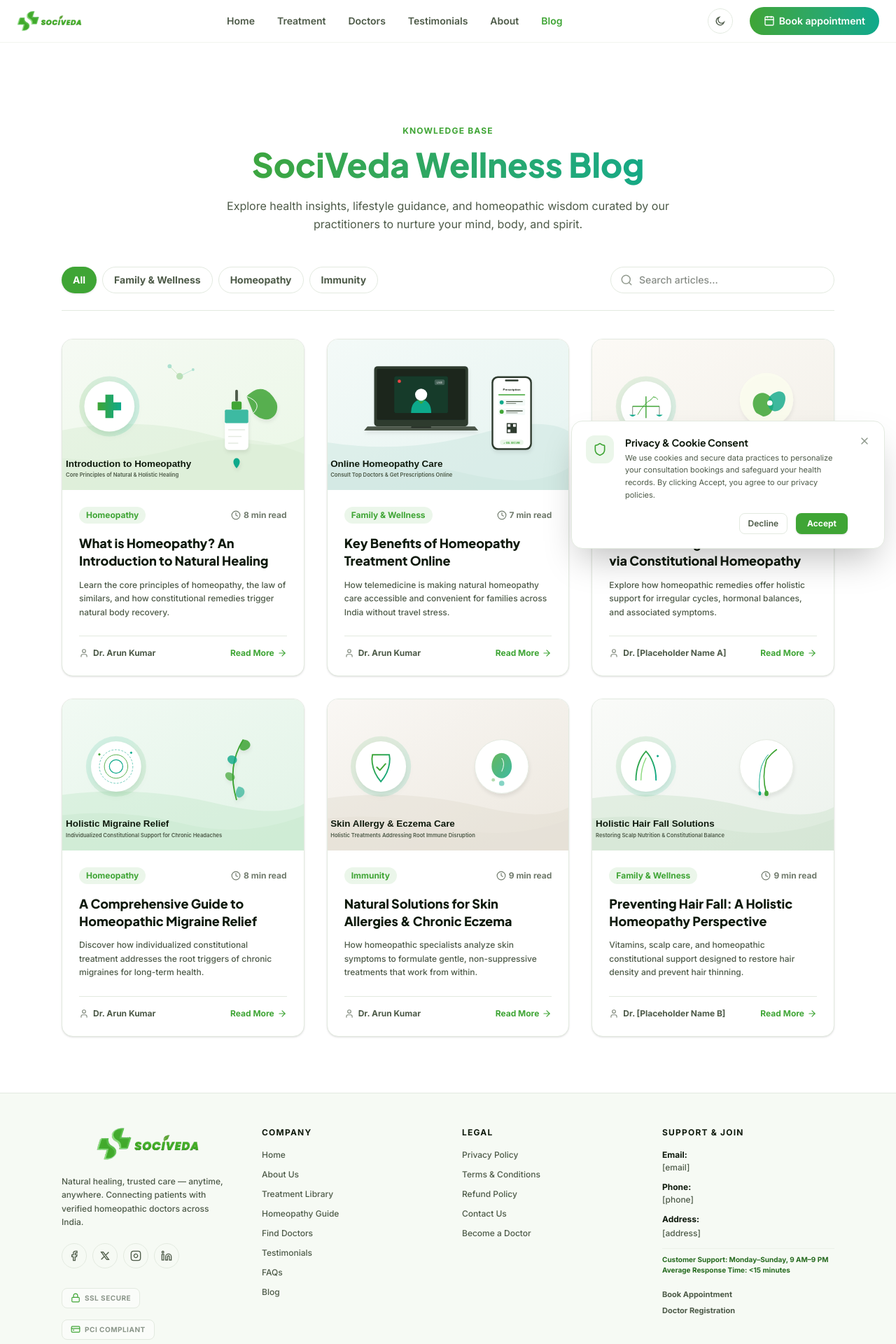
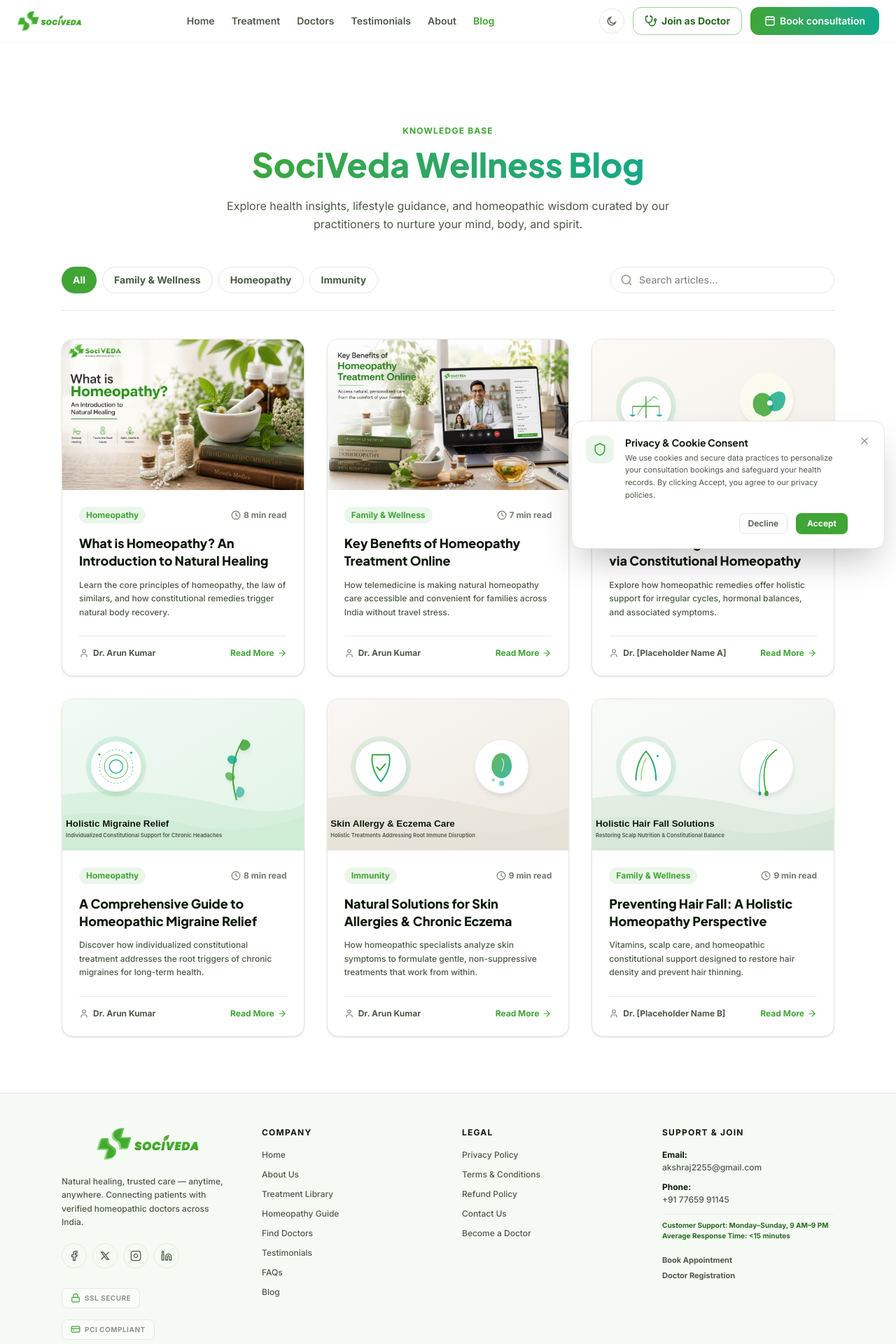
Before and after one commit to vitahomeo15/vitahomeo, a Next.js app: page /blog in a window 1280 px wide. Shown: the top 1920 px of the page at 70% size. Built offline with nearby package versions, Linux system fonts and the light colour scheme.

Commit message:
Update navbar, contact details, and homeopathy article images

```diff
--- a/src/app/about/page.tsx
+++ b/src/app/about/page.tsx
@@ -527,7 +527,7 @@ export default function AboutPage() {
                 </div>
                 <div>
                   <h4 className="text-xs font-bold text-ink dark:text-white mb-0.5">Email Support</h4>
-                  <p className="text-[11px] text-body-text dark:text-[#aebba8] font-bold">[email]</p>
+                  <a href="mailto:akshraj2255@gmail.com" className="text-[11px] text-body-text dark:text-[#aebba8] font-bold hover:text-brand transition-colors block">akshraj2255@gmail.com</a>
                 </div>
               </div>
 
@@ -538,7 +538,7 @@ export default function AboutPage() {
                 </div>
                 <div>
                   <h4 className="text-xs font-bold text-ink dark:text-white mb-0.5">Call Support</h4>
-                  <p className="text-[11px] text-body-text dark:text-[#aebba8] font-bold">[phone]</p>
+                  <a href="tel:+917765991145" className="text-[11px] text-body-text dark:text-[#aebba8] font-bold hover:text-brand transition-colors block">+91 77659 91145</a>
                 </div>
               </div>
 
--- a/src/app/contact/page.tsx
+++ b/src/app/contact/page.tsx
@@ -29,8 +29,8 @@ export default function ContactPage() {
             {/* Info */}
             <div className="flex flex-col gap-6">
               {[
-                { icon: <Mail className="w-5 h-5" />, label: "Email", value: "support@sociveda.com" },
-                { icon: <Phone className="w-5 h-5" />, label: "Phone", value: "+91 99887 76655" },
+                { icon: <Mail className="w-5 h-5" />, label: "Email", value: "akshraj2255@gmail.com" },
+                { icon: <Phone className="w-5 h-5" />, label: "Phone", value: "+91 77659 91145" },
                 { icon: <MapPin className="w-5 h-5" />, label: "Location", value: "India (Remote)" },
               ].map((item, i) => (
                 <div key={i} className="flex items-center gap-4 bg-bg-soft dark:bg-[#101c0f] border border-line-custom dark:border-[#1d2a1a] rounded-2xl p-5">
--- a/src/app/page.tsx
+++ b/src/app/page.tsx
@@ -149,7 +149,7 @@ export default function Home() {
     { q: "What is your refund and cancellation policy?", a: "If you cancel your appointment at least 12 hours before the scheduled time, you are eligible for a full refund. Refunds for missed sessions or cancellations within 12 hours are governed by our refund terms." },
     { q: "What should I do in case of a medical emergency?", a: "SociVeda consultations are for non-emergency constitutional care. If you have an acute, life-threatening condition, please contact local emergency services or visit the nearest hospital immediately." },
     { q: "Can I consult a homeopathic doctor from home if I live in a rural area?", a: "Yes. SociVeda is accessible across India. As long as you have a basic internet connection and a browser, you can consult verified specialists without traveling to major cities." },
-    { q: "How do I contact customer support if I run into technical issues?", a: "Our support desk is active Monday–Sunday, 9 AM–9 PM IST. You can email us at [email] or call [phone]. Our average response time is under 15 minutes." }
+    { q: "How do I contact customer support if I run into technical issues?", a: "Our support desk is active Monday–Sunday, 9 AM–9 PM IST. You can email us at akshraj2255@gmail.com or call +91 77659 91145. Our average response time is under 15 minutes." }
   ];
 
   // 13. Blog Previews (sourced dynamically from blogData)
--- a/src/components/Footer.tsx
+++ b/src/components/Footer.tsx
@@ -80,15 +80,11 @@ export function Footer() {
             <ul className="flex flex-col gap-3 text-xs text-body-text dark:text-[#aebba8] font-medium">
               <li>
                 <span className="font-bold text-ink dark:text-white block">Email:</span>
-                <span className="block mt-0.5">[email]</span>
+                <a href="mailto:akshraj2255@gmail.com" className="block mt-0.5 hover:text-brand transition-colors">akshraj2255@gmail.com</a>
               </li>
               <li>
                 <span className="font-bold text-ink dark:text-white block">Phone:</span>
-                <span className="block mt-0.5">[phone]</span>
-              </li>
-              <li>
-                <span className="font-bold text-ink dark:text-white block">Address:</span>
-                <span className="block mt-0.5 leading-relaxed">[address]</span>
+                <a href="tel:+917765991145" className="block mt-0.5 hover:text-brand transition-colors">+91 77659 91145</a>
               </li>
               <li className="pt-2 border-t border-line-custom/50 dark:border-[#1d2a1a]/50">
                 <p className="text-[10px] text-brand-dark dark:text-brand font-bold leading-normal">
--- a/src/components/Navbar.tsx
+++ b/src/components/Navbar.tsx
@@ -5,7 +5,7 @@ import Link from "next/link";
 import Image from "next/image";
 import { usePathname } from "next/navigation";
 import { useTheme } from "@/components/ThemeProvider";
-import { Calendar } from "lucide-react";
+import { Calendar, Stethoscope } from "lucide-react";
 
 export function Navbar() {
   const [menuOpen, setMenuOpen] = useState(false);
@@ -25,7 +25,7 @@ export function Navbar() {
   return (
     <>
       <header className="sticky top-0 z-50 bg-white/95 dark:bg-[#0a120a]/95 border-b border-[#e3eae0]/50 dark:border-[#1d2a1a]/50 transition-all duration-300">
-        <div className="w-full px-4 md:px-6 py-2.5 flex items-center justify-between gap-6">
+        <div className="w-full px-4 md:px-6 py-2.5 flex items-center justify-between gap-4">
 
           {/* Logo Aligned to Left */}
           <Link href="/" className="flex items-center hover:opacity-90 transition-opacity select-none">
@@ -40,7 +40,7 @@ export function Navbar() {
           </Link>
 
           {/* Animated Centered Navigation Links */}
-          <nav className="hidden md:flex items-center gap-8">
+          <nav className="hidden md:flex items-center gap-5 xl:gap-6">
             {navLinks.map((link) => {
               const isActive = pathname === link.href;
               return (
@@ -63,7 +63,7 @@ export function Navbar() {
           </nav>
 
           {/* Action CTAs */}
-          <div className="flex items-center gap-6">
+          <div className="flex items-center gap-3">
 
 
 
@@ -84,13 +84,22 @@ export function Navbar() {
               )}
             </button>
 
-            {/* Book CTA button hover animation */}
+            {/* Join as Doctor button */}
+            <Link
+              href="/join"
+              className="hidden lg:inline-flex items-center justify-center h-10 px-4 rounded-xl text-sm font-bold border border-brand/50 text-brand-dark dark:text-white dark:border-white/30 hover:bg-brand/5 dark:hover:bg-white/5 transition-all gap-1.5"
+            >
+              <Stethoscope className="w-4.5 h-4.5" />
+              Join as Doctor
+            </Link>
+
+            {/* Book consultation button */}
             <Link
               href="/book"
-              className="hidden md:inline-flex items-center justify-center h-10 px-5 rounded-full text-sm font-semibold text-white bg-gradient-to-r from-brand to-[#0ea98b] hover:shadow-lg hover:brightness-105 active:scale-[0.98] transition-all gap-1.5"
+              className="hidden md:inline-flex items-center justify-center h-10 px-5 rounded-xl text-sm font-semibold text-white bg-gradient-to-r from-brand to-[#0ea98b] hover:shadow-lg hover:brightness-105 active:scale-[0.98] transition-all gap-1.5"
             >
               <Calendar className="w-4 h-4" />
-              Book appointment
+              Book consultation
             </Link>
 
             {/* Mobile Menu trigger */}
@@ -131,14 +140,24 @@ export function Navbar() {
                 {link.label}
               </Link>
             ))}
+            <div className="flex flex-col gap-3 mt-6">
+              <Link
+                href="/join"
+                onClick={() => setMenuOpen(false)}
+                className="w-full flex items-center justify-center h-11 rounded-xl font-bold border border-brand/50 text-brand-dark dark:text-white dark:border-white/30 hover:bg-brand/5 dark:hover:bg-white/5 transition-all gap-1.5"
+              >
+                <Stethoscope className="w-4.5 h-4.5" />
+                Join as Doctor
+              </Link>
               <Link
                 href="/book"
                 onClick={() => setMenuOpen(false)}
-              className="w-full mt-6 flex items-center justify-center h-11 rounded-xl font-semibold text-white bg-gradient-to-r from-brand to-[#0ea98b] gap-1.5"
+                className="w-full flex items-center justify-center h-11 rounded-xl font-semibold text-white bg-gradient-to-r from-brand to-[#0ea98b] gap-1.5"
               >
                 <Calendar className="w-4 h-4" />
-              Book appointment
+                Book consultation
               </Link>
+            </div>
           </div>
         </div>
       )}
--- a/src/data/blogData.ts
+++ b/src/data/blogData.ts
@@ -34,7 +34,7 @@ export const blogPosts: BlogPost[] = [
     author: "Dr. Arun Kumar, MD (Homeopathy)",
     date: "July 12, 2026",
     readTime: "8 min read",
-    featuredImage: "/blog/hero-what-is-homeopathy.svg",
+    featuredImage: "/blog/what-is-homeopathy.jpg",
     metaTitle: "What is Homeopathy? Introduction to Natural Healing - SociVeda",
     metaDescription: "Understand the history, science, and core principles of homeopathy. Learn how custom constitutional remedies trigger natural recovery processes safely.",
     didYouKnow: "Homeopathy was developed in Germany by Dr. Samuel Hahnemann in the late 18th century and is today practiced in over 80 countries globally.",
@@ -171,7 +171,7 @@ export const blogPosts: BlogPost[] = [
     author: "Dr. Arun Kumar, MD (Homeopathy)",
     date: "July 18, 2026",
     readTime: "7 min read",
-    featuredImage: "/blog/hero-online-homeopathy.svg",
+    featuredImage: "/blog/online-homeopathy-benefits.jpg",
     metaTitle: "Benefits of Homeopathy Treatment Online - SociVeda",
     metaDescription: "Discover how online homeopathy consultations offer accessibility, privacy, and expert care. Consult top homeopathic doctors in India from the comfort of home.",
     didYouKnow: "Telemedicine use in India has grown by over 300% since 2020, making digital healthcare a mainstream option for rural and urban areas alike.",
```
Also changed, not shown: public/blog/online-homeopathy-benefits.jpg (added), public/blog/what-is-homeopathy.jpg (added). Lines whose indentation alone changed are shown as unchanged.
